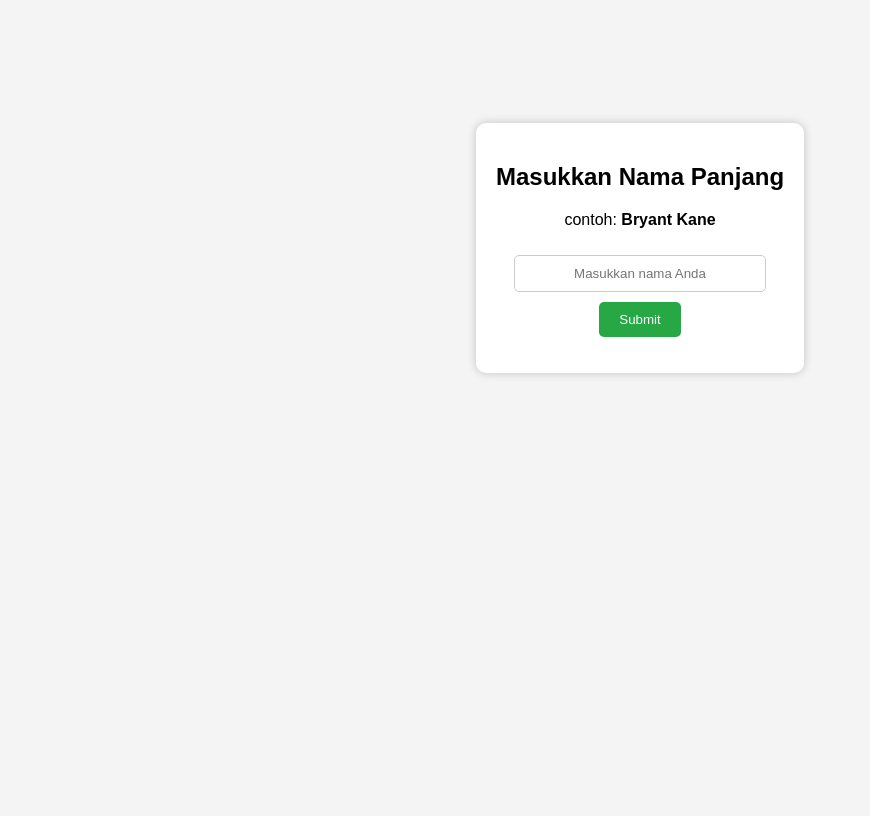
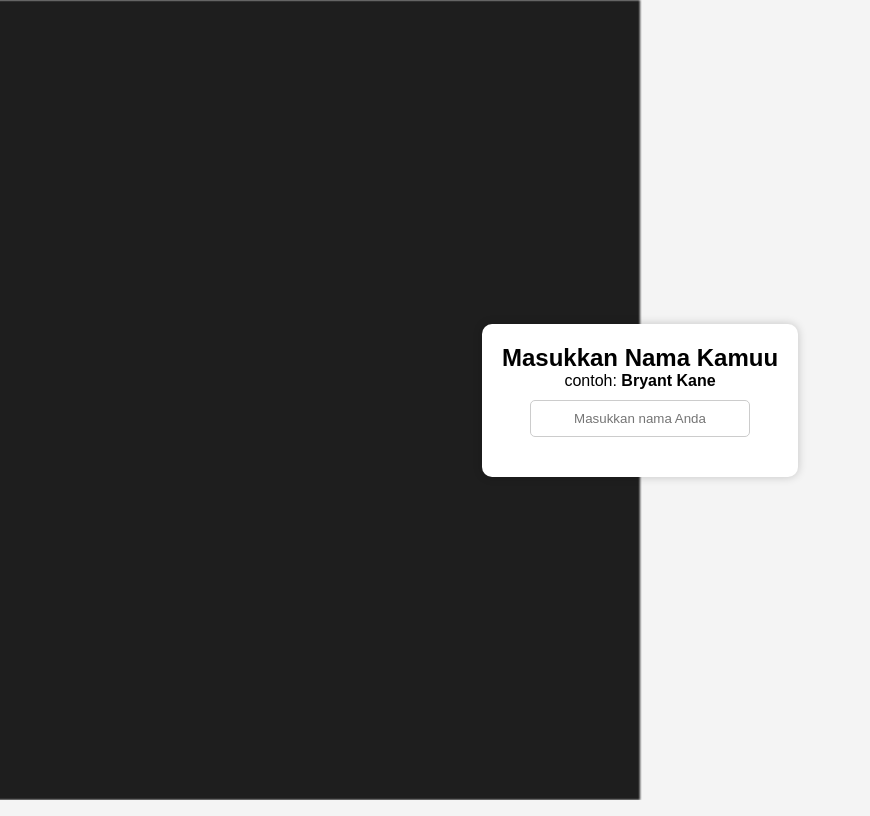
Before and after one commit to Kanenztr/foryou, a plain HTML site: page index.html in a window 1280 px wide. Shown: the whole page, without its empty margins (0-870 px from the left). Drawn offline with Linux system fonts and the light colour scheme; some packages are replaced by stand-ins of ours; a script that the page names is missing.

Commit message:
index.html

```diff
--- a/index.html
+++ b/index.html
@@ -1,12 +1,12 @@
 <!DOCTYPE html>
 <html lang="id">
-
 <head>
     <script type="module" src="https://ajax.googleapis.com/ajax/libs/model-viewer/3.3.0/model-viewer.min.js"></script>
-
     <meta charset="UTF-8">
     <meta name="viewport" content="width=device-width, initial-scale=1.0">
-    <title>Who Are You?</title>
+    <link rel="shortcut icon" href="images/gift.png" type="image/x-icon">
+    <link rel="stylesheet" href="css/index.css">
+    <title>I Have Something For You</title>
     <style>
         body {
             display: flex;
@@ -24,6 +24,8 @@
             padding: 20px;
             border-radius: 10px;
             box-shadow: 0 0 10px rgba(0, 0, 0, 0.2);
+            position: absolute;
+            z-index: 2;
         }
 
         input {
@@ -53,49 +55,58 @@
             font-weight: bold;
         }
 
-        .models {
-            display: flex;
-            gap: 20px;
-            margin-top: 20px;
+        .night {
+            position: absolute;
+            background: #1e1e1e;
+            height: 100%;
+            width: 100%;
+            top: 0;
+            left: 0;
+            z-index: 1;
         }
 
-        model-viewer {
-            width: 300px;
-            height: 300px;
+        .btn {
+            display: none;
+            padding: 10px 20px;
+            background-color: #ff4081;
+            color: white;
+            border: none;
+            border-radius: 5px;
+            cursor: pointer;
+            text-decoration: none;
+            font-size: 16px;
+        }
+
+        .btn:hover {
+            background-color: #d81b60;
         }
     </style>
 </head>
-
 <body>
-
+    <!-- Bagian Input Nama -->
     <div class="container">
-        <h2>Masukkan Nama Panjang</h2>
+        <h2>Masukkan Nama Kamuu</h2>
         <p> contoh: <strong>Bryant Kane</strong></p>
-        <input type="text" id="name" placeholder="Masukkan nama Anda">
-        <br>
-        <button onclick="checkName()">Submit</button>
+        <input type="text" id="name" placeholder="Masukkan nama Anda" onkeypress="handleKeyPress(event)">
         <p id="message"></p>
+        <a href="flower.html" class="btn" id="nextPage">Click</a>
     </div>
 
-    <div class="models">
-        <!-- Model 3D pertama (GANTI LINK INI DENGAN FILE LOKAL JIKA SUDAH BERHASIL) -->
-        <model-viewer src="cute_cat.glb"
-                      alt="Maxwell the Cat"
-                      auto-rotate
-                      camera-controls></model-viewer>
-
-        <!-- Model 3D kedua -->
-        <model-viewer src="maxwell_the_cat_with_bones_animation.glb"
-                      alt="Model Anjing"
-                      auto-rotate
-                      camera-controls></model-viewer>
-    </div>
+    <!-- Latar Belakang Gelap -->
+    <div class="night"></div>
 
     <script>
+        function handleKeyPress(event) {
+            if (event.key === "Enter") {
+                checkName();
+            }
+        }
+
         function checkName() {
             const allowedNames = ["Fiona Evelyn", "Fiona", "Fio", "Thama Ganteng", "Bryant Kane"];
             const inputName = document.getElementById("name").value.trim();
             const message = document.getElementById("message");
+            const nextPageButton = document.getElementById("nextPage");
 
             if (inputName === "Bryant Kane") {
                 message.textContent = "✅ 😎 Akses diterima bos! Akhirnya bos kembali";
@@ -109,14 +120,12 @@
             } else {
                 message.textContent = "❌ ☹️ Nama tidak dikenali. Akses Ditolak!";
                 message.style.color = "red";
-                return; // Mencegah redirect jika nama tidak valid
+                nextPageButton.style.display = "none";
+                return;
             }
 
-            setTimeout(() => {
-                window.location.href = "index.html";
-            }, 1000);
+            nextPageButton.style.display = "inline-block";
         }
     </script>
 </body>
-
 </html>
```
